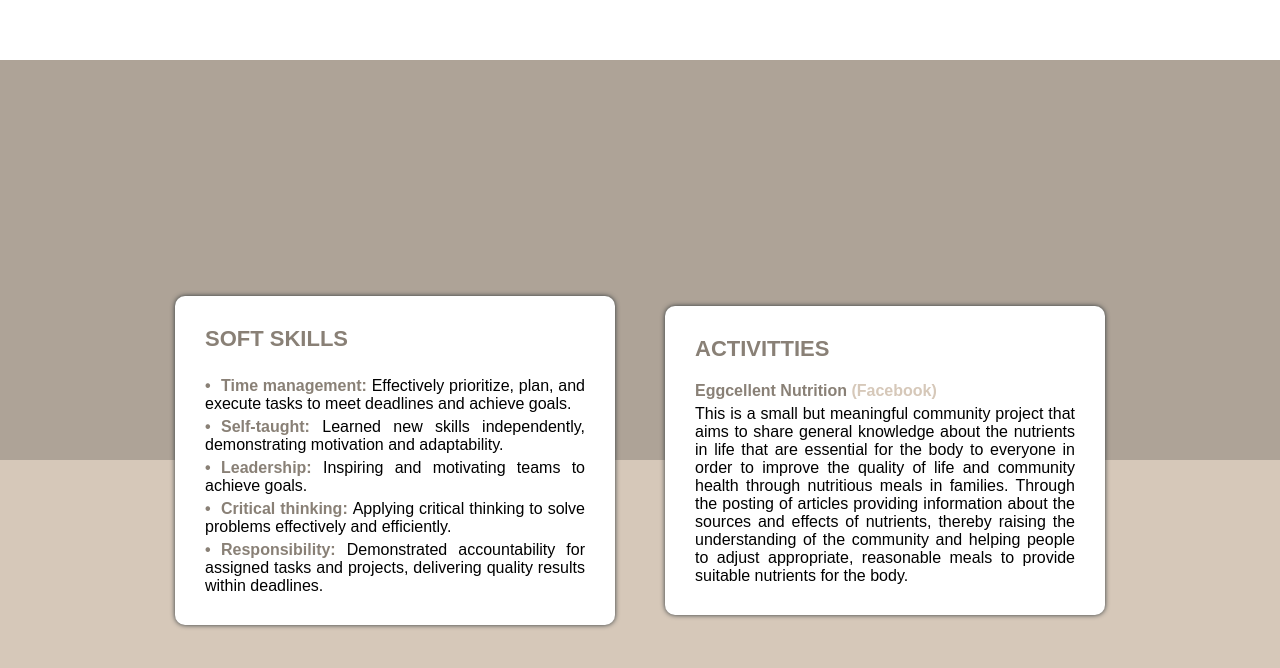
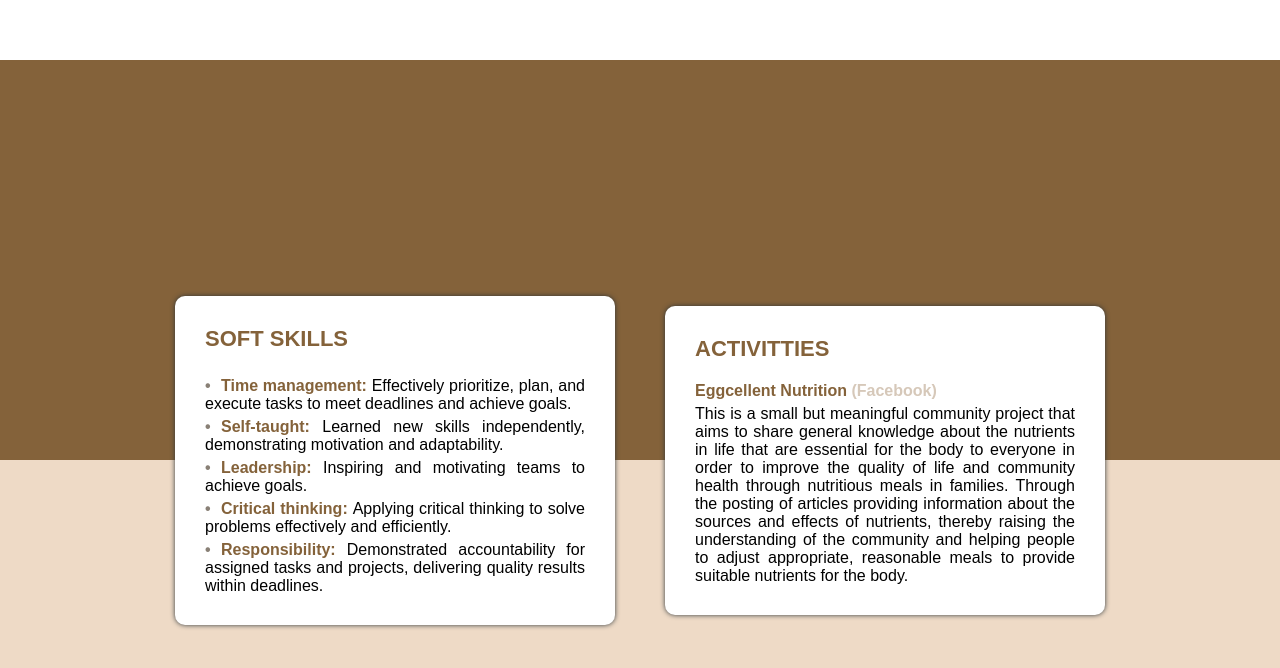
Before and after one commit to ThinkLee04/profile, a plain HTML site: page index.html in a window 1280 px wide. Shown: the part 1540-2208 px from the top of the page. Drawn offline with Linux system fonts and the light colour scheme.

Commit message:
re color

```diff
--- a/index.html
+++ b/index.html
@@ -129,16 +129,16 @@
 			<div class="person show-on-scroll zoom">
 				<h3>SOFT SKILLS</h3>
 				<li>
-					<ul><span style="font-weight:bold;color: #898076;">Time management: </span> <span>Effectively prioritize, plan, and execute tasks to meet deadlines and achieve goals.</span> </ul>
-					<ul><span style="font-weight:bold;color: #898076;">Self-taught: </span> <span>Learned new skills independently, demonstrating motivation and adaptability.</span> </ul>
-					<ul><span style="font-weight:bold;color: #898076;">Leadership: </span> <span>Inspiring and motivating teams to achieve goals.</span> </ul>
-					<ul><span style="font-weight:bold;color: #898076;">Critical thinking: </span> <span>Applying critical thinking to solve problems effectively and efficiently.</span> </ul>
-					<ul><span style="font-weight:bold;color: #898076;">Responsibility: </span> <span>Demonstrated accountability for assigned tasks and projects, delivering quality results within deadlines.</span> </ul>
+					<ul><span style="font-weight:bold;color: #84623a;">Time management: </span> <span>Effectively prioritize, plan, and execute tasks to meet deadlines and achieve goals.</span> </ul>
+					<ul><span style="font-weight:bold;color: #84623a;">Self-taught: </span> <span>Learned new skills independently, demonstrating motivation and adaptability.</span> </ul>
+					<ul><span style="font-weight:bold;color: #84623a;">Leadership: </span> <span>Inspiring and motivating teams to achieve goals.</span> </ul>
+					<ul><span style="font-weight:bold;color: #84623a;">Critical thinking: </span> <span>Applying critical thinking to solve problems effectively and efficiently.</span> </ul>
+					<ul><span style="font-weight:bold;color: #84623a;">Responsibility: </span> <span>Demonstrated accountability for assigned tasks and projects, delivering quality results within deadlines.</span> </ul>
 				</li>
 			</div>
 			<div class="person show-on-scroll zoom">
 				<h3>ACTIVITTIES</h3>
-				<ul class="de2" style="font-weight:bold;" ><span style="color: #898076;">Eggcellent Nutrition </span> <a style="color: #d6c8b9;" href="https://www.facebook.com/profile.php?id=61551839642293">(Facebook)</a></ul>
+				<ul class="de2" style="font-weight:bold;" ><span style="color: #84623a;">Eggcellent Nutrition </span> <a style="color: #d6c8b9;" href="https://www.facebook.com/profile.php?id=61551839642293">(Facebook)</a></ul>
 				<p style="padding-top: 5px;">
 					This is a small but meaningful community project that aims to share general knowledge about the nutrients in life that are essential for the body to everyone in order to improve the quality of life and community health through nutritious meals in families. Through the posting of articles providing information about the sources and effects of nutrients, thereby raising the understanding of the community and helping people to adjust appropriate, reasonable meals to provide suitable nutrients for the body.				</p>
 			</div>
--- a/style.css
+++ b/style.css
@@ -1,5 +1,5 @@
 :root{
-    --primary-color: #898076;
+    --primary-color: #84623a;
 }
 
 @import url('https://fonts.googleapis.com/css2?family=Poppins:ital,wght@0,100;0,200;0,300;0,400;0,500;0,600;0,700;0,800;0,900;1,100;1,200;1,300;1,400;1,500;1,600;1,700;1,800;1,900&display=swap');
@@ -203,7 +203,7 @@ img{
 }
 
 #home {
-	background-image: linear-gradient(45deg, #baaea1, #898076);
+	background-image: linear-gradient(25deg, #e9be94, #84623a);
 	color: white;
 	display: flex;
 	align-items: center;
@@ -231,7 +231,7 @@ img{
 
 .box {
     text-align:justify;
-	background-color: #898076;
+	background-color: #b89876;
 	border-radius: 10px;
 	margin: 0 20px;
 	padding: 30px;
@@ -293,7 +293,7 @@ li .degree{
 /* THIRD  */
 
 #team {
-	background: linear-gradient(180deg, #aea397 50%, #d6c8b9 50%);
+	background: linear-gradient(180deg, #84623a 50%, #eedac6 50%);
 	display: flex;
 	align-items: center;
 	justify-content: center;
@@ -310,7 +310,7 @@ li .degree{
 }
 
 .person h3 {
-	color: #898076;
+	color: #84623a;
 	font-size: 22px;
 	margin-bottom: 20px;
 }
```
